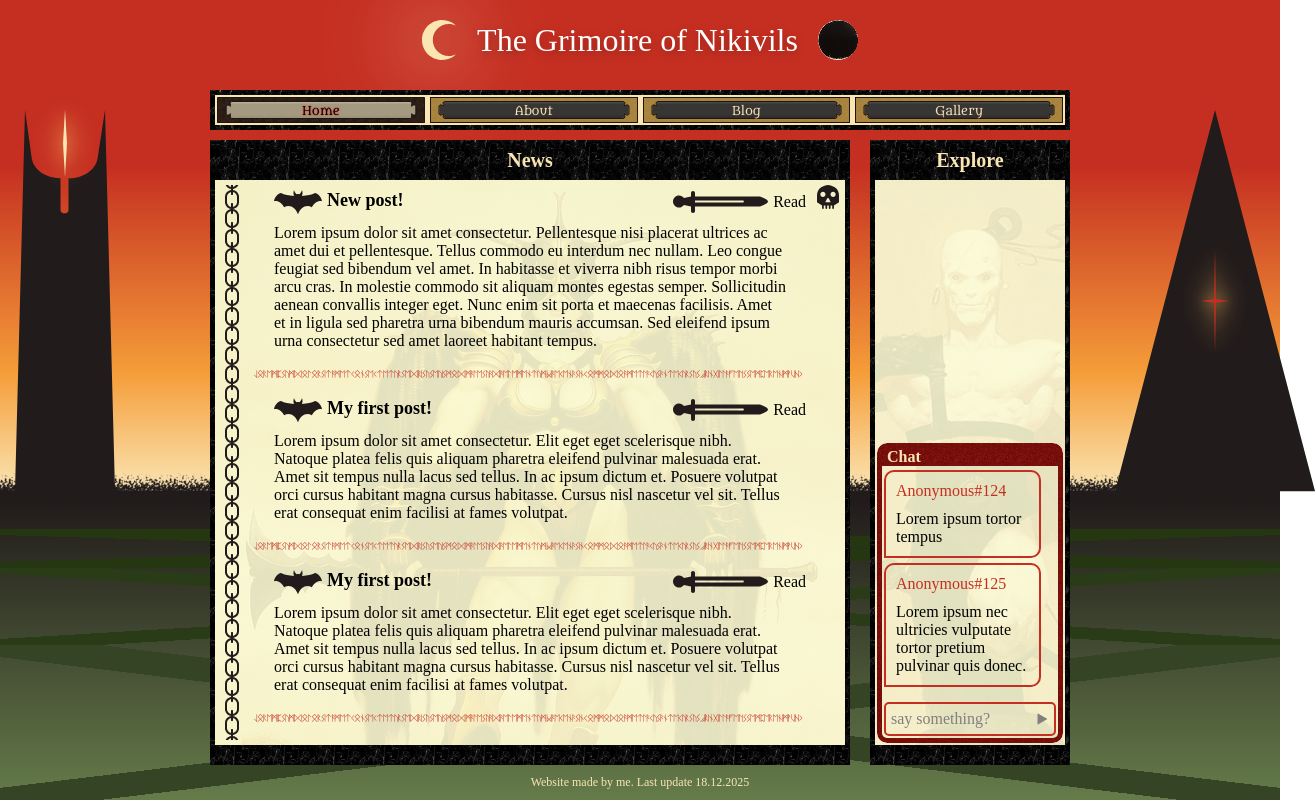
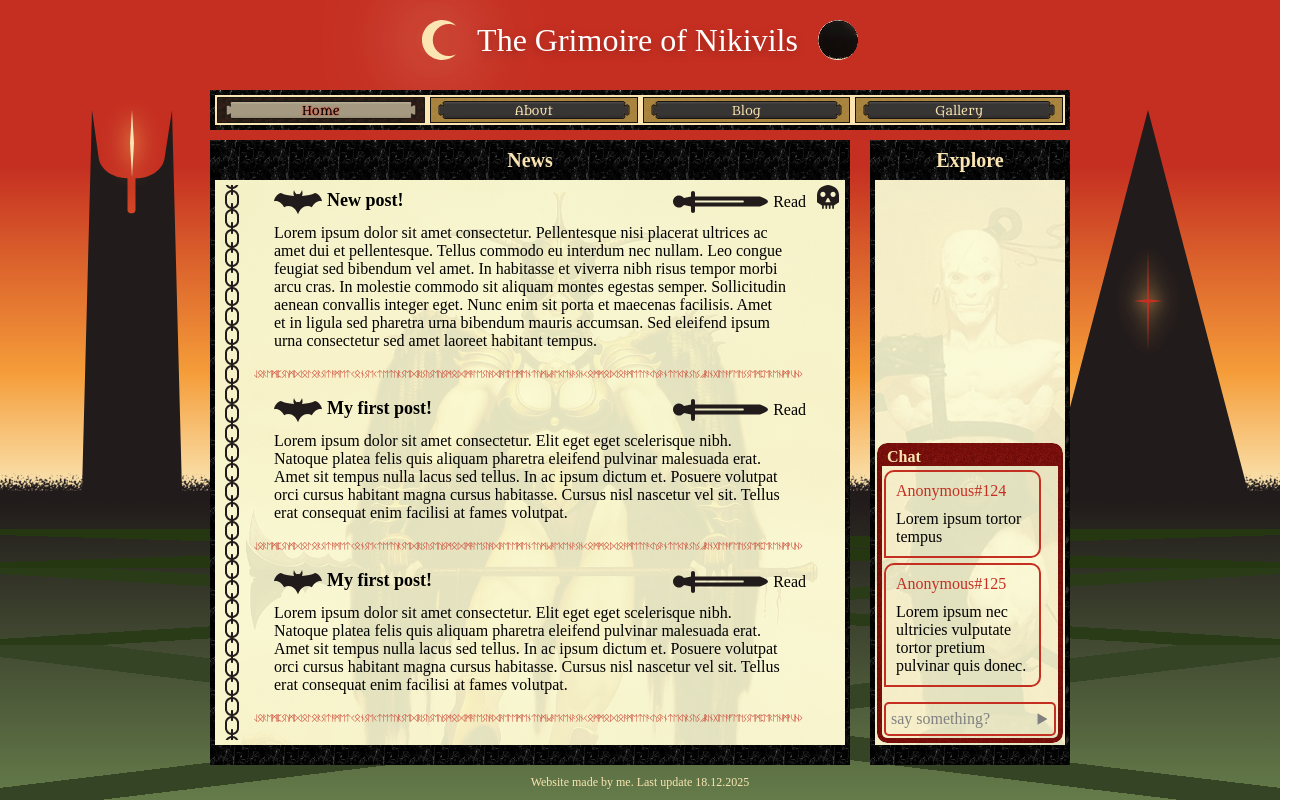
Before and after one commit to NikitaVirachev/nikivils-grimoire-frontend, a React (Vite) app: page / in a window 1280 px wide. Shown: the whole page, 1315 px wide, since content can reach past the window. Built offline with nearby package versions, Linux system fonts and the light colour scheme.

Commit message:
feat #4: make tower and pyramid responsible

```diff
--- a/src/components/Background/Pyramid.tsx
+++ b/src/components/Background/Pyramid.tsx
@@ -1,4 +1,6 @@
-import styled from 'styled-components';
+import styled, { css } from 'styled-components';
+
+import { respond } from '../../styles/Mixins';
 
 const heightOfPyramid = 488;
 const heightOfContent = 1024;
@@ -12,13 +14,36 @@ const widthOfCross = 46;
 
 const crossWidthPct = (widthOfCross / widthOfPyramid) * 100;
 
+const realWidthOfPyramidRem = 20;
+const maxOffsetRem = 4.5 + realWidthOfPyramidRem / 2; // 14.5
+const rangeRem = 144 - 109.5; // 34.5
+const slope = maxOffsetRem / rangeRem;
+
 const PyramidRoot = styled.div<{ $topPartHeight: string }>`
-  width: 20rem;
+  width: ${realWidthOfPyramidRem}rem;
   height: ${pyramidHeightPct}%;
 
   position: absolute;
   bottom: calc(100% - ${(props) => props.$topPartHeight} - 1px);
-  left: calc(100% + 4.5rem);
+
+  /* 1) >=1440px */
+  left: calc(100% + ${maxOffsetRem}rem);
+
+  transform: translateX(-50%);
+
+  ${respond(
+    'tab-portrait',
+    css`
+      left: calc(100% + clamp(0rem, calc((100vw - 109.5rem) * ${slope}), ${maxOffsetRem}rem));
+    `
+  )}
+
+  ${respond(
+    'tab-landscape',
+    css`
+      display: none;
+    `
+  )}
 `;
 
 const PyramidShape = styled.svg`
--- a/src/components/Background/Tower.tsx
+++ b/src/components/Background/Tower.tsx
@@ -1,4 +1,6 @@
-import styled from 'styled-components';
+import styled, { css } from 'styled-components';
+
+import { respond } from '../../styles/Mixins';
 
 const heightOfTower = 488;
 const heightOfContent = 1024;
@@ -12,13 +14,36 @@ const widthOfEye = 4;
 
 const eyeWidthPct = (widthOfEye / widthOfTower) * 100;
 
+const realWidthOfTowerRem = 10;
+const maxOffsetRem = 9.5 + realWidthOfTowerRem / 2; // 14.5
+const rangeRem = 144 - 109.5; // 34.5
+const slope = maxOffsetRem / rangeRem;
+
 const TowerRoot = styled.div<{ $topPartHeight: string }>`
-  width: 10rem;
+  width: ${realWidthOfTowerRem}rem;
   height: ${towerHeightPct}%;
 
   position: absolute;
   bottom: calc(100% - ${(props) => props.$topPartHeight} - 1px);
-  right: calc(100% + 9.5rem);
+
+  /* 1) >=1440px */
+  right: calc(100% + ${maxOffsetRem}rem);
+
+  transform: translateX(50%);
+
+  ${respond(
+    'tab-portrait',
+    css`
+      right: calc(100% + clamp(0rem, calc((100vw - 109.5rem) * ${slope}), ${maxOffsetRem}rem));
+    `
+  )}
+
+  ${respond(
+    'tab-landscape',
+    css`
+      display: none;
+    `
+  )}
 `;
 
 const TowerShape = styled.svg`
```
